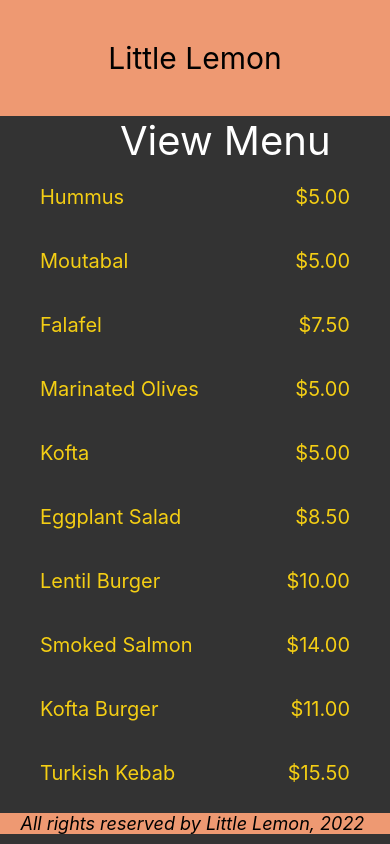
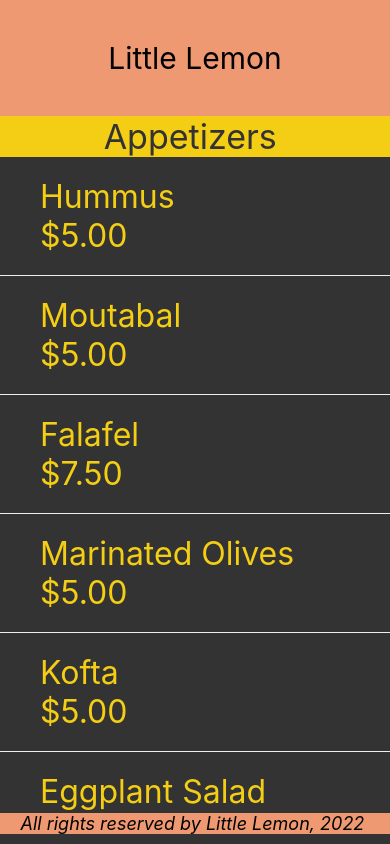
Before and after one commit to AounAbbass/LittleLemonApp, a React Native app in the folder FirstProject/: screen / in a window 390 px wide. Built offline with nearby package versions, Linux system fonts and the light colour scheme.

Commit message:
seventh commit

```diff
--- a/FirstProject/components/MenuItems.js
+++ b/FirstProject/components/MenuItems.js
@@ -1,16 +1,31 @@
-import { View, Text, StyleSheet, FlatList } from 'react-native';
+import { View, Text, StyleSheet, SectionList } from 'react-native';
 
 const menuItemsToDisplay = [
+  {
+    title: 'Appetizers',
+    data:[
     { name: 'Hummus', price: '$5.00', id: '1A' },
     { name: 'Moutabal', price: '$5.00', id: '2B' },
     { name: 'Falafel', price: '$7.50', id: '3C' },
     { name: 'Marinated Olives', price: '$5.00', id: '4D' },
     { name: 'Kofta', price: '$5.00', id: '5E' },
     { name: 'Eggplant Salad', price: '$8.50', id: '6F' },
+    ],
+  },
+
+  {
+    title: 'Main Dishes',
+    data:[
     { name: 'Lentil Burger', price: '$10.00', id: '7G' },
     { name: 'Smoked Salmon', price: '$14.00', id: '8H' },
     { name: 'Kofta Burger', price: '$11.00', id: '9I' },
     { name: 'Turkish Kebab', price: '$15.50', id: '10J' },
+    ],
+  },
+
+  {
+    title: 'Sides',
+    data:[
     { name: 'Fries', price: '$3.00', id: '11K' },
     { name: 'Buttered Rice', price: '$3.00', id: '12L' },
     { name: 'Bread Sticks', price: '$3.00', id: '13M' },
@@ -18,13 +33,20 @@
     { name: 'Lentil Soup', price: '$3.75', id: '15O' },
     { name: 'Greek Salad', price: '$6.00', id: '16Q' },
     { name: 'Rice Pilaf', price: '$4.00', id: '17R' },
+    ],
+  },
+
+  {
+    title: 'Desserts',
+    data:[
     { name: 'Baklava', price: '$3.00', id: '18S' },
     { name: 'Tartufo', price: '$3.00', id: '19T' },
     { name: 'Tiramisu', price: '$5.00', id: '20U' },
     { name: 'Panna Cotta', price: '$5.00', id: '21V' },
-  ];
+    ],
+  },
+];
 
-  const Header = () => <Text style={menuStyles.headerText}>View Menu</Text>;
 
   const Item = ({ name, price }) => (
     <View style={menuStyles.innerContainer}>
@@ -33,42 +55,54 @@
     </View>
   );
 
+  const Separator = () => <View style={menuStyles.separator} />;
+
+
   const MenuItems = () => {
     const renderItem = ({ item }) => <Item name={item.name} price={item.price} />;
 
+    const renderSectionHeader = ({ section: { title } }) => (
+      <Text style={menuStyles.sectionHeader}>{title} </Text>
+    );
+
     return (
       <View style={menuStyles.container}>
-        <FlatList
-          data={menuItemsToDisplay}
+        <SectionList
           keyExtractor={(item) => item.id}
+          sections={menuItemsToDisplay}
           renderItem={renderItem}
-          ListHeaderComponent={Header}
-          >
-          </FlatList>
+          renderSectionHeader={renderSectionHeader}
+          ItemSeparatorComponent={Separator}>
+        </SectionList>
       </View>
     );
   };
 
   const menuStyles = StyleSheet.create({
     container: {
-      flex: 1,
+      flex:10.95,
     },
     innerContainer: {
       paddingHorizontal: 40,
       paddingVertical: 20,
-      flexDirection: 'row',
-      justifyContent: 'space-between'
+      backgroundColor: '#333333',
     },
-    headerText: {
-      fontSize: 40,
-      color: 'white',
-      justifyContent: 'center',
-      paddingLeft: 120,
+    sectionHeader: {
+      backgroundColor: '#F4CE14',
+      color: '#333333',
+      fontSize: 34,
+      flexWrap: 'wrap',
+      textAlign: 'center',
     },
     itemText: {
       color: '#F4CE14',
-      fontSize: 20,
+      fontSize: 32,
     },
+    separator: {
+      borderBottomWidth: 1,
+      borderColor: '#EDEFEE',
+    },
+
   });
 
   export default MenuItems;
```
